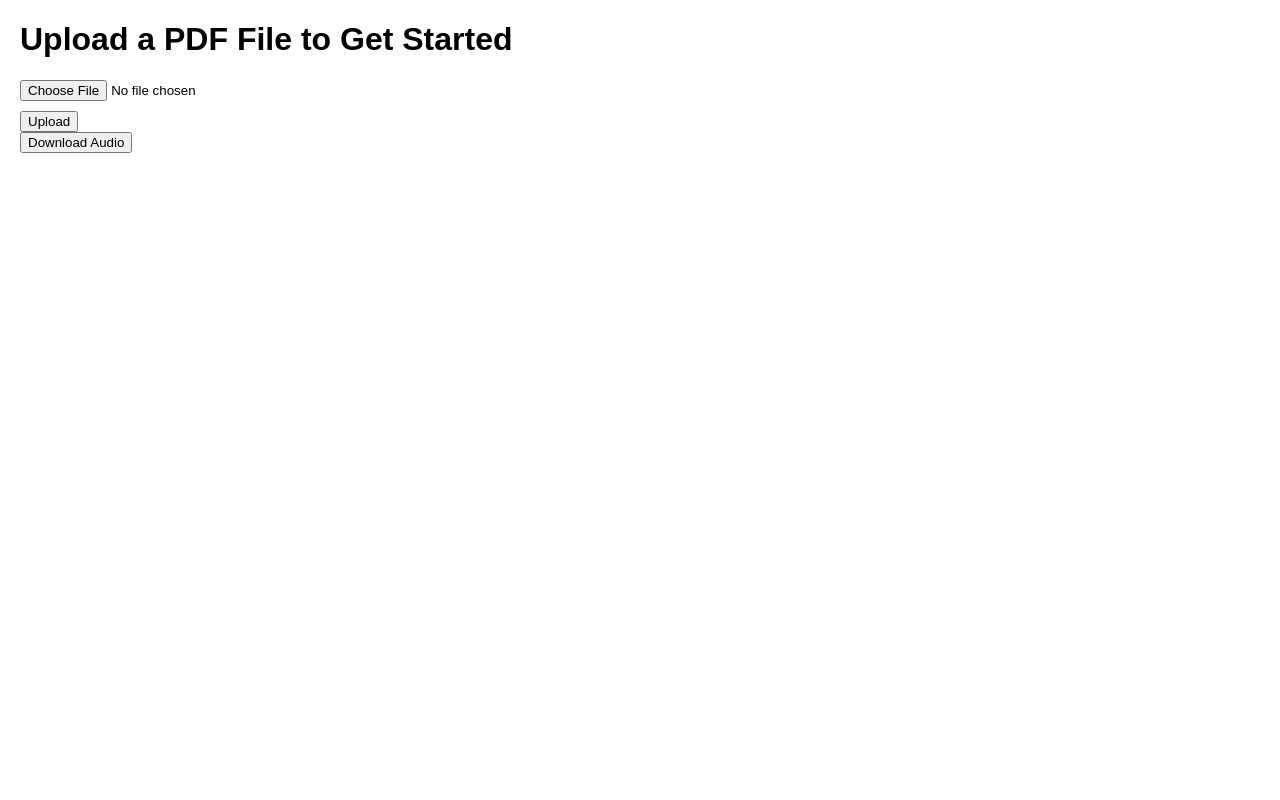
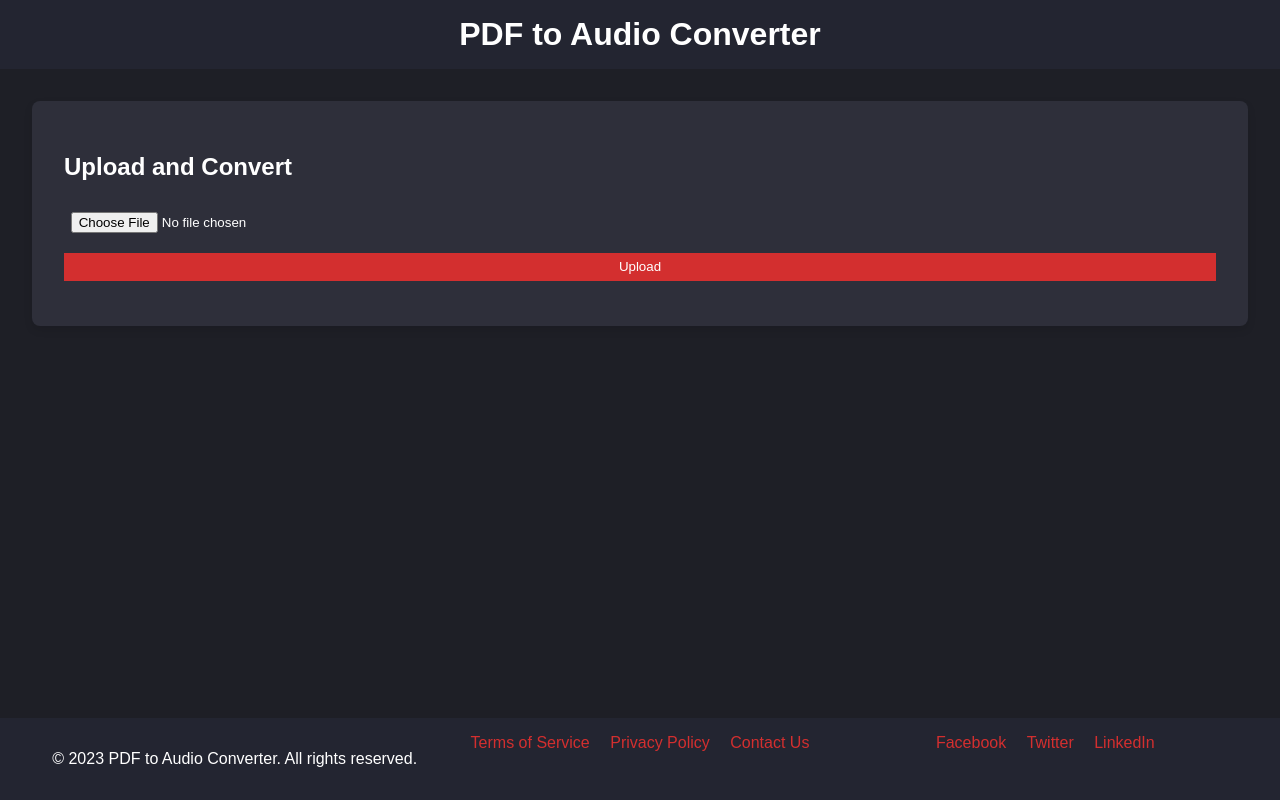
Before and after one commit to brosmar18/pdf-to-audio, a Flask app: page / in a window 1280 px wide. Run offline with Flask 3, Linux system fonts and the light colour scheme.

Commit message:
styles updated

```diff
--- a/app/static/styles.css
+++ b/app/static/styles.css
@@ -1,14 +1,103 @@
-body {
+/* Global Styles */
+body, html {
+    height: 100%;
     font-family: Arial, sans-serif;
-    margin: 20px;
+    margin: 0;
+    padding: 0;
+    display: flex;
+    flex-direction: column;
+    background-color: #1E1F26;
 }
 
-form {
-    margin-top: 20px;
+/* Header Styles */
+.header {
+    background-color: #232531;
+    color: #FFFFFF;
+    text-align: center;
+    padding: 1em;
 }
 
-input[type="file"],
-input[type="submit"] {
-    display: block;
-    margin-top: 10px;
+.header__title {
+    margin: 0;
+    font-size: 2em;
 }
+
+/* Main Content Styles */
+.main-content {
+    flex: 1;
+    background-color: #1E1F26;
+    color: #FFFFFF;
+    padding: 2em;
+}
+
+/* Converter Section */
+.converter {
+    background-color: #2E2F3A;
+    padding: 2em;
+    border-radius: 8px;
+    box-shadow: 0 4px 8px rgba(0, 0, 0, 0.1);
+}
+
+.converter__heading {
+    font-size: 1.5em;
+    margin-bottom: 1em;
+}
+
+.converter__form {
+    display: flex;
+    flex-direction: column;
+}
+
+.converter__input,
+.converter__submit {
+    margin-bottom: 1em;
+    padding: 0.5em;
+}
+
+.converter__submit {
+    cursor: pointer;
+    background-color: #D32F2F;
+    color: #FFFFFF;
+    border: none;
+}
+
+/* Footer Styles */
+.footer {
+    background-color: #232531;
+    color: #FFFFFF;
+    padding: 1em 0;
+}
+
+.footer__container {
+    display: flex;
+    justify-content: space-between;
+    padding: 0 2em;
+}
+
+.footer__copyright,
+.footer__links,
+.footer__social {
+    flex: 1;
+    text-align: center;
+}
+
+.footer__link,
+.footer__social-link {
+    margin: 0 0.5em;
+    color: #D32F2F;
+    text-decoration: none;
+}
+
+/* Responsive Design */
+@media (max-width: 768px) {
+    .footer__container {
+        flex-direction: column;
+        align-items: center;
+    }
+
+    .footer__copyright,
+    .footer__links,
+    .footer__social {
+        margin-bottom: 1em;
+    }
+}
--- a/app/templates/index.html
+++ b/app/templates/index.html
@@ -4,17 +4,66 @@
     <meta charset="UTF-8" />
     <meta name="viewport" content="width=device-width, initial-scale=1.0" />
     <title>PDF to Audio Converter</title>
-    <link rel="stylesheet" type="text/css" href="{{ url_for('static', filename='styles.css') }}">
+    <link
+      rel="stylesheet"
+      type="text/css"
+      href="{{ url_for('static', filename='styles.css') }}"
+    />
+  </head>
 
-  </head>
   <body>
-    <h1>Upload a PDF File to Get Started</h1>
-    <form id="uploadForm" action="/" method="post" enctype="multipart/form-data">
-      <input type="file" name="pdf_file" accept=".pdf">
-      <input type="submit" value="Upload">
-    </form>
-    <a href="{{ download_link }}" download>
-      <button>Download Audio</button>
-    </a>
+    <header class="header">
+      <h1 class="header__title">PDF to Audio Converter</h1>
+    </header>
+
+    <main class="main-content">
+      <section class="converter">
+        <h2 class="converter__heading">Upload and Convert</h2>
+        <form
+          class="converter__form"
+          action="/"
+          method="post"
+          enctype="multipart/form-data"
+        >
+          <input
+            class="converter__input"
+            type="file"
+            name="pdf_file"
+            accept=".pdf"
+          />
+          <input class="converter__submit" type="submit" value="Upload" />
+        </form>
+        {% if download_link %}
+        <div class="converter__actions">
+          <a
+            class="converter__download-link"
+            href="{{ download_link }}"
+            download
+          >
+            <button class="converter__download-btn">Download Audio</button>
+          </a>
+        </div>
+        {% endif %}
+      </section>
+    </main>
+
+    <footer class="footer">
+      <div class="footer__container">
+          <div class="footer__copyright">
+              <p>&copy; 2023 PDF to Audio Converter. All rights reserved.</p>
+          </div>
+          <div class="footer__links">
+              <a href="#" class="footer__link">Terms of Service</a>
+              <a href="#" class="footer__link">Privacy Policy</a>
+              <a href="#" class="footer__link">Contact Us</a>
+          </div>
+          <div class="footer__social">
+              <a href="#" class="footer__social-link">Facebook</a>
+              <a href="#" class="footer__social-link">Twitter</a>
+              <a href="#" class="footer__social-link">LinkedIn</a>
+          </div>
+      </div>
+  </footer>
+
   </body>
 </html>
```
Also changed, not shown: 2 other files.
